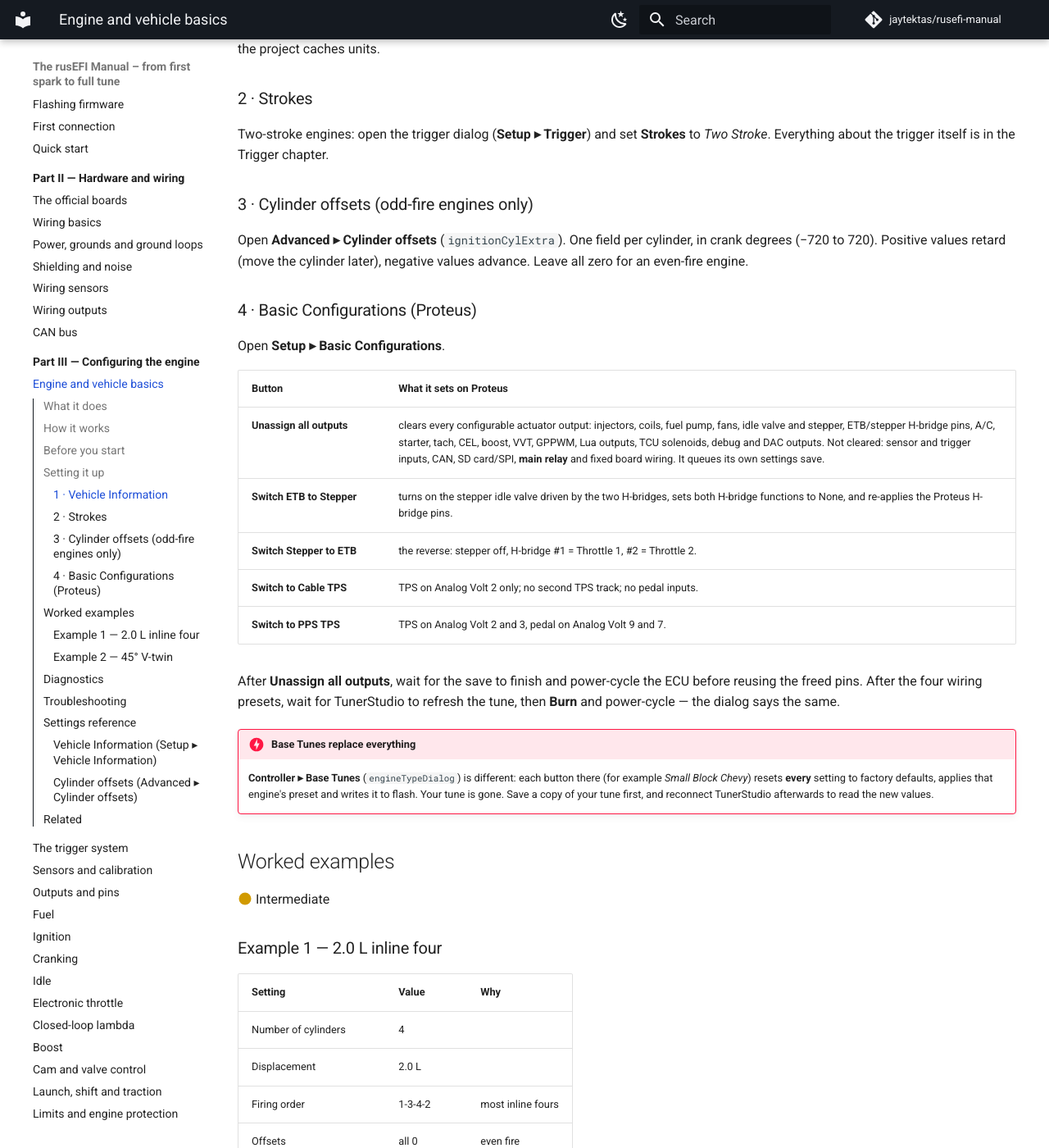
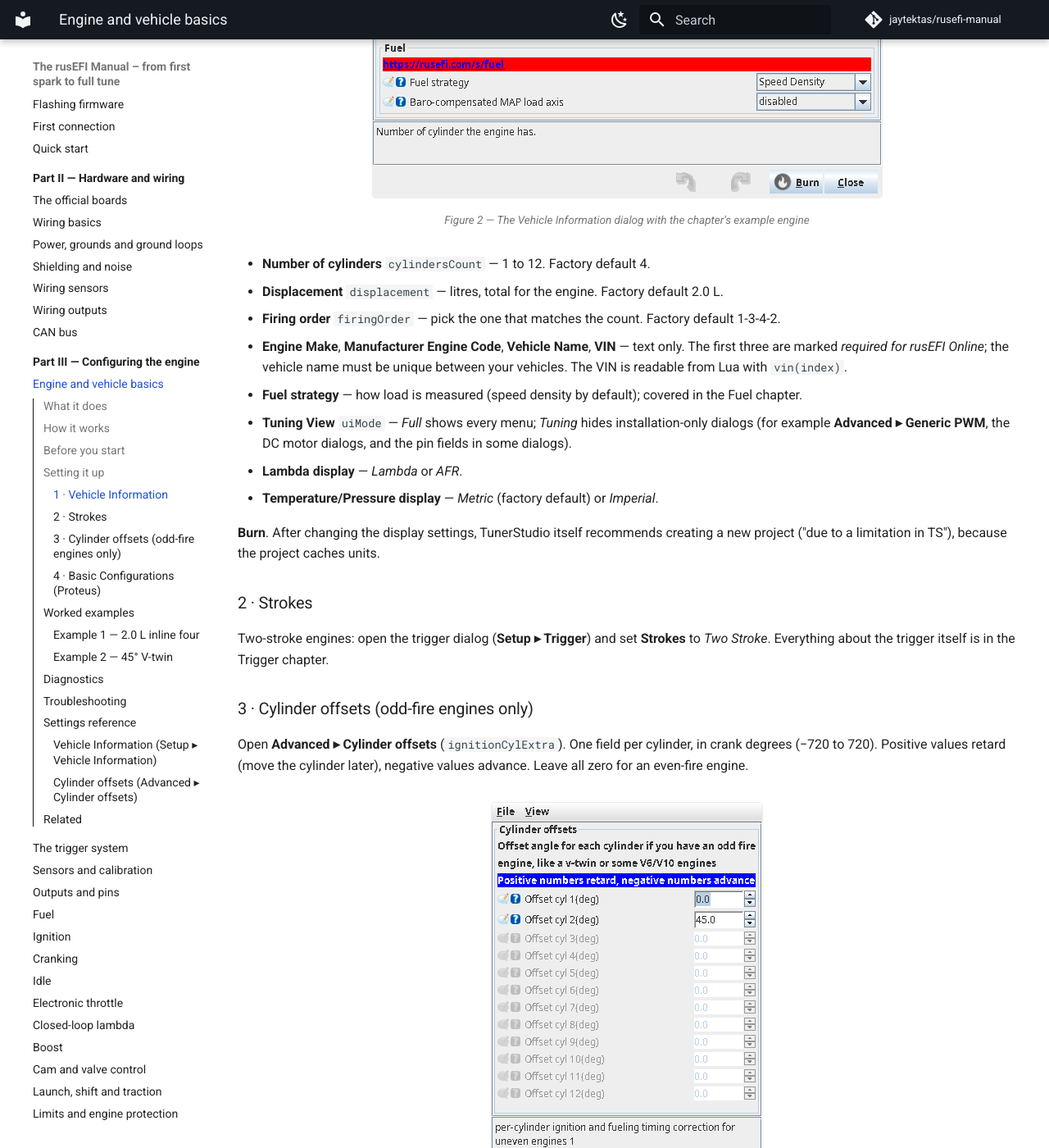
Before and after one commit to jaytektas/rusefi-manual, an MkDocs documentation site: the page built from documentation/docs/part3/engine-basics.md, in a window 1280 px wide and 1400 px high, scrolled down 2365 px. Shown: the whole window at 82% size. Built offline with MkDocs 1.6.1 and Material for MkDocs 9.7.7, drawn with Linux system fonts in a browser that asks for light colours; comment, search, counter and statistics services are not loaded; some of the changed text lies outside the part shown.

Commit message:
Engine basics screenshots; shot scripts for every chapter shot offline
Co-Authored-By: Claude Opus 5.5 <noreply@anthropic.com>

```diff
--- a/documentation/docs/part3/engine-basics.md
+++ b/documentation/docs/part3/engine-basics.md
@@ -88,6 +88,11 @@ Open **Setup ▸ Vehicle Information**.
 
 <!-- shot: img/ts/engine-basics-vehicle-information.png | Setup ▸ Vehicle Information | 4 cylinders, 2.0 L, 1-3-4-2, speed density, Tuning View Full, Metric, Lambda | The Vehicle Information dialog with the chapter's example engine -->
 
+<figure markdown>
+  ![Setup ▸ Vehicle Information: 4 cylinders, 2.0 L, 1-3-4-2, speed density, Tuning View Full, Metric, Lambda](../img/ts/engine-basics-vehicle-information.png)
+  <figcaption>Figure 2 — The Vehicle Information dialog with the chapter's example engine</figcaption>
+</figure>
+
 - **Number of cylinders** `cylindersCount` — 1 to 12. Factory default 4.
 - **Displacement** `displacement` — litres, total for the engine. Factory default 2.0 L.
 - **Firing order** `firingOrder` — pick the one that matches the count. Factory default 1-3-4-2.
@@ -117,6 +122,11 @@ Open **Advanced ▸ Cylinder offsets** (`ignitionCylExtra`). One field per cylin
 zero for an even-fire engine.
 
 <!-- shot: img/ts/engine-basics-cylinder-offsets.png | Advanced ▸ Cylinder offsets | 2 cylinders, Offset cyl 1 = 0, Offset cyl 2 = 45 | Cylinder offsets for the 45° V-twin example -->
+
+<figure markdown>
+  ![Advanced ▸ Cylinder offsets: 2 cylinders, Offset cyl 1 = 0, Offset cyl 2 = 45](../img/ts/engine-basics-cylinder-offsets.png)
+  <figcaption>Figure 3 — Cylinder offsets for the 45° V-twin example</figcaption>
+</figure>
 <!-- src: firmware/tunerstudio/tunerstudio.template.ini (dialog ignitionCylExtra); firmware/integration/rusefi_config.txt (timing_offset_cylinder) -->
 
 ### 4 · Basic Configurations (Proteus)
```
Also changed, not shown: documentation/docs/img/ts/engine-basics-cylinder-offsets.png (added), documentation/docs/img/ts/engine-basics-vehicle-information.png (added), 11 other files.
